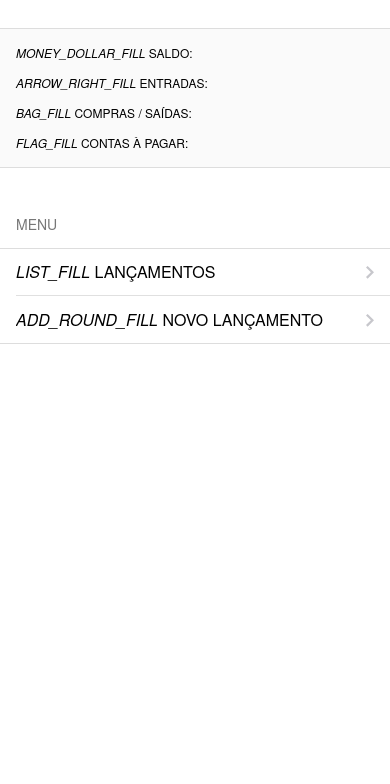
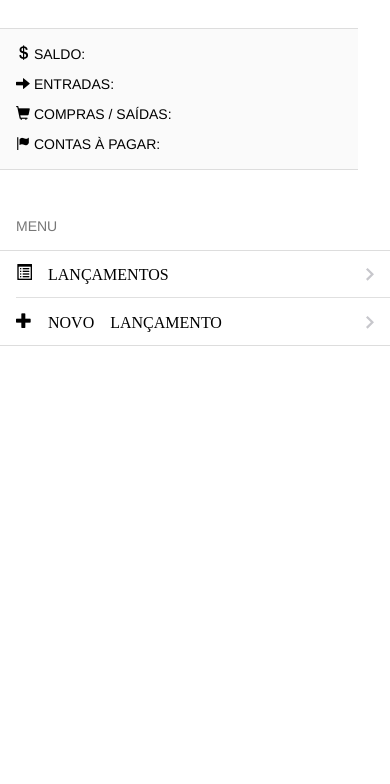
Before and after one commit to ThiagoScodeler/app-cordova-gerenciador-financeiro, a plain HTML site: page www/index.html in a window 390 px wide. Shown: the part 60-844 px from the top of the page. Drawn offline with nearby package versions, Linux system fonts and the light colour scheme; some packages are replaced by stand-ins of ours; some icons are missing.

```diff
--- a/www/index.html
+++ b/www/index.html
@@ -15,7 +15,8 @@
   <link rel="stylesheet" href="dist/css/framework7.material.colors.min.css">
   <!-- Path to your custom app styles-->
   <link rel="stylesheet" href="css/index.css">
-  <link rel="stylesheet" href="//cdn.framework7.io/css/framework7-icons.css">
+  <!-- Bootstrap -->
+  <link rel="stylesheet" href="https://maxcdn.bootstrapcdn.com/bootstrap/3.3.7/css/bootstrap.min.css">
 </head>
 
 <body class="theme-green layout-white">
@@ -31,21 +32,21 @@
         <a href="index.html" class="item-link">
           <div class="item-content">
             <div class="item-inner">
-                <div class="item-title f7-demo-icon"><i class="f7-icons">home</i> Home</div>
+              <div class="item-title"> <span class="glyphicon glyphicon-home"></span> Home</div>
             </div>
           </div>
         </a>
         <a href="lancamentos.html" class="item-link">
           <div class="item-content">
             <div class="item-inner">
-                <div class="item-title f7-demo-icon"><i class="f7-icons">list_fill</i> Lançamentos</div>
+              <div class="item-title"> <span class="glyphicon glyphicon-list-alt"></span> Lançamentos</div>
             </div>
           </div>
         </a>
         <a href="form.html" class="item-link">
           <div class="item-content">
             <div class="item-inner">
-                <div class="item-title f7-demo-icon"><i class="f7-icons">add_round_fill</i> Novo Lançamento</div>
+              <div class="item-title"> <span class="glyphicon glyphicon-plus"></span> Novo Lançamento</div>
             </div>
           </div>
         </a>
@@ -60,7 +61,7 @@
       <div class="navbar">
         <div class="navbar-inner">
           <!-- We have home navbar without left link-->
-          <div class="center sliding color-white f7-demo-icon"><i class="f7-icons">money_dollar</i> App Gerenciador Financeiro</div>
+          <div class="center sliding color-white"><span class="glyphicon glyphicon-tasks"></span> App Gerenciador Financeiro</div>
           <div class="right">
             <!-- Right link contains only icon - additional "icon-only" class-->
             <a href="#" class="link icon-only open-addTodo">
@@ -77,10 +78,10 @@
           <div class="page-content">
             <div class="content-block">
               <div class="content-block-inner">
-                <p class="item-title f7-demo-icon"><i class="f7-icons">money_dollar_fill</i> Saldo: </p>
-                <p class="item-title f7-demo-icon"><i class="f7-icons">arrow_right_fill</i> Entradas: </p>
-                <p class="item-title f7-demo-icon"><i class="f7-icons">bag_fill</i> Compras / Saídas: </p>
-                <p class="item-title f7-demo-icon"><i class="f7-icons">flag_fill</i> Contas à pagar: </p>
+                <p class="item-title"> <span class="glyphicon glyphicon-usd"></span> Saldo: </p>
+                <p class="item-title"> <span class="glyphicon glyphicon-arrow-right"></span> Entradas: </p>
+                <p class="item-title"> <span class="glyphicon glyphicon-shopping-cart"></span> Compras / Saídas: </p>
+                <p class="item-title"> <span class="glyphicon glyphicon-flag"></span> Contas à pagar: </p>
               </div>
             </div>
             <div class="content-block-title">Menu</div>
@@ -90,7 +91,7 @@
                   <a href="lancamentos.html" class="item-link">
                     <div class="item-content">
                       <div class="item-inner">
-                        <div class="item-title f7-demo-icon"><i class="f7-icons">list_fill</i> Lançamentos</div>
+                        <div class="item-title"><span class="glyphicon glyphicon-list-alt"> Lançamentos</div>
                       </div>
                     </div>
                   </a>
@@ -99,7 +100,7 @@
                   <a href="form.html" class="item-link">
                     <div class="item-content">
                       <div class="item-inner">
-                        <div class="item-title f7-demo-icon"><i class="f7-icons">add_round_fill</i> Novo Lançamento</div>
+                        <div class="item-title"><span class="glyphicon glyphicon-plus"> Novo Lançamento</div>
                       </div>
                     </div>
                   </a>
@@ -117,10 +118,12 @@
   <!-- Framework7 scripts-->
   <script type="text/javascript" src="dist/js/framework7.min.js"></script>
   <script type="text/javascript" src="js/app.js"></script>
+  <!-- Bootstrap scripts -->
+  <script src="https://ajax.googleapis.com/ajax/libs/jquery/3.2.1/jquery.min.js"></script>
+  <script src="https://maxcdn.bootstrapcdn.com/bootstrap/3.3.7/js/bootstrap.min.js"></script>
   <!-- App Gerenciador Financeiro-->
   <script type="text/javascript" src=""></script>
   <script type="text/javascript" src=""></script>
   <script type="text/javascript" src=""></script>
 </body>
-
 </html>
--- a/www/js/index.js
+++ b/www/js/index.js
@@ -8,9 +8,7 @@ var app = {
     // Bind any cordova events here. Common events are:
     // 'pause', 'resume', etc.
     onDeviceReady: function () {
-        if (cordova.platformId == 'android') {
-            StatusBar.backgroundColorByHexString("#333");
-        }
+            StatusBar.backgroundColorByHexString("#092E32");
     }
 };
 app.initialize();
```
Also changed, not shown: config.xml (added, +46 -0 lines). Lines whose indentation alone changed are shown as unchanged.
